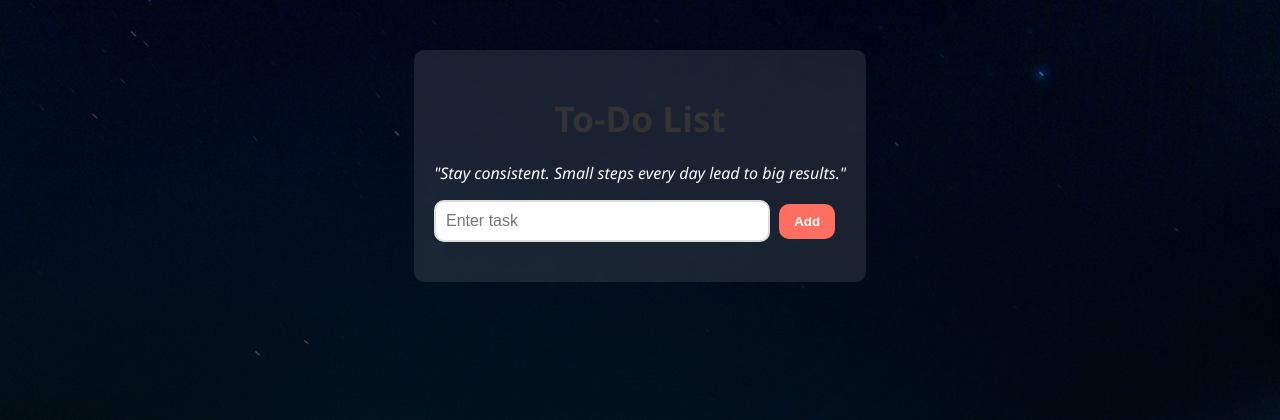
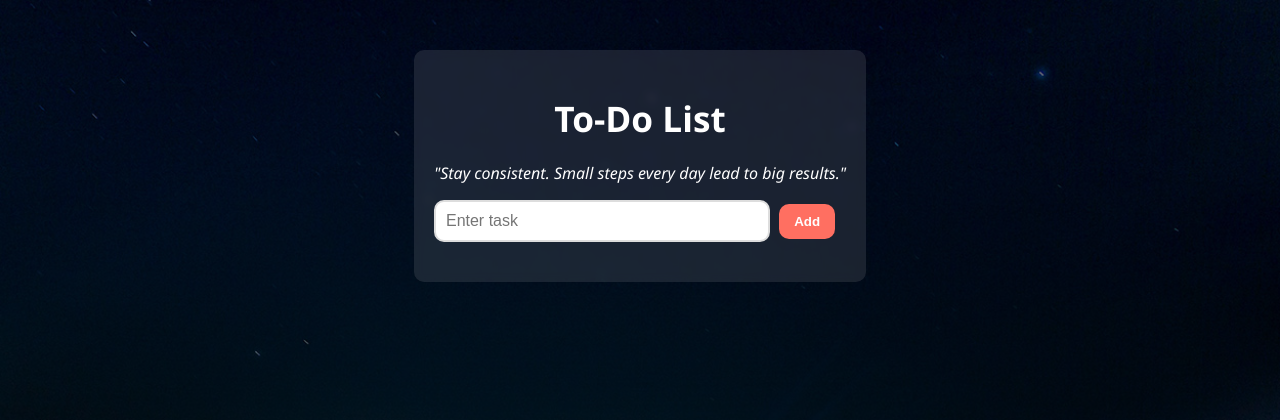
Before and after one commit to RoopashreeSC/Jenkins_todo_app, a Flask app: page / in a window 1280 px wide. Shown: the top 420 px of the page. Run offline with Flask 3, Linux system fonts and the light colour scheme.

Commit message:
Colors changed in CSS

```diff
--- a/static/style.css
+++ b/static/style.css
@@ -39,7 +39,7 @@ body {
 
 /* Heading */
 h1 {
-    color: #333;
+    color: #ffffff;
     text-align: center;
     font-size: 2.2rem;
     margin-bottom: 20px;
```
